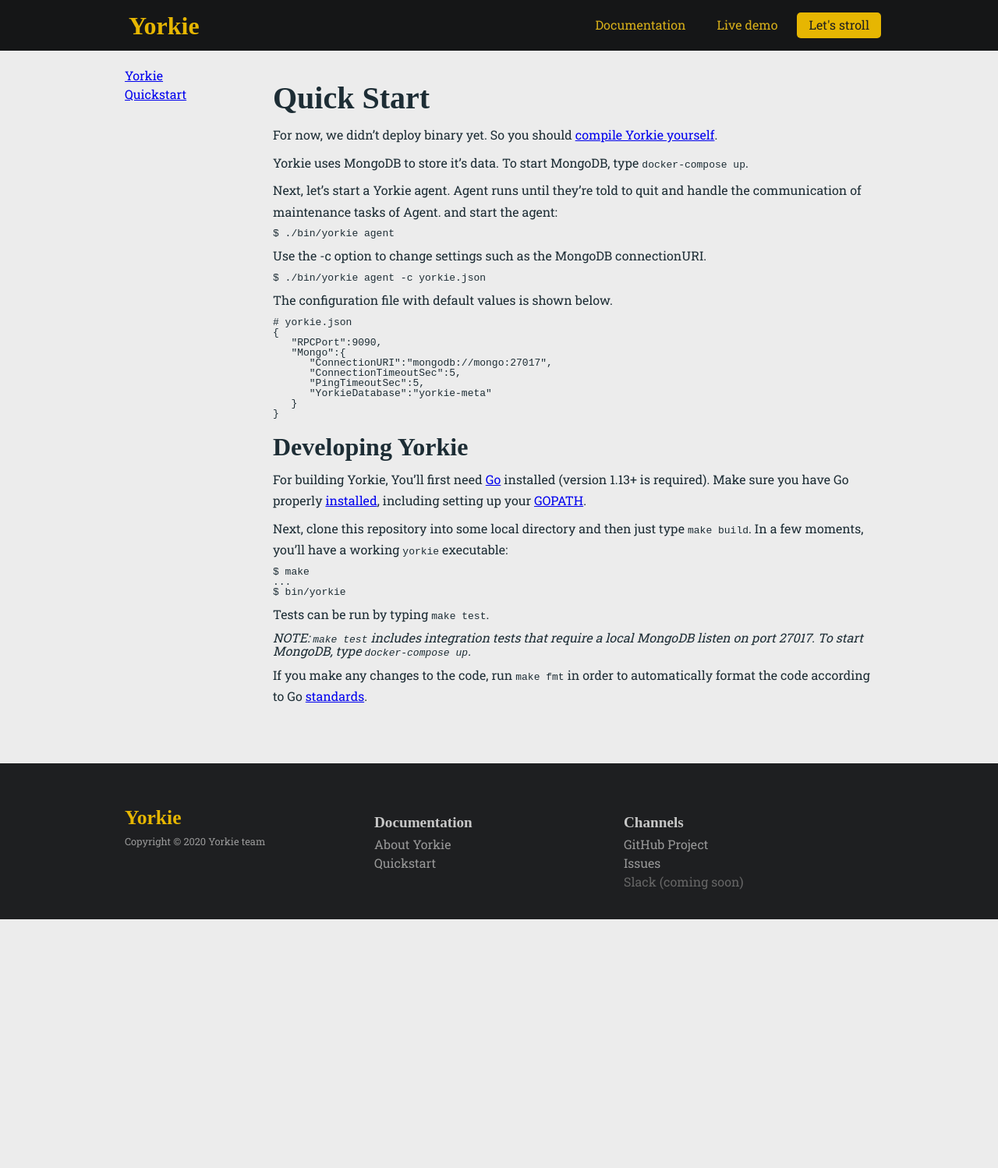
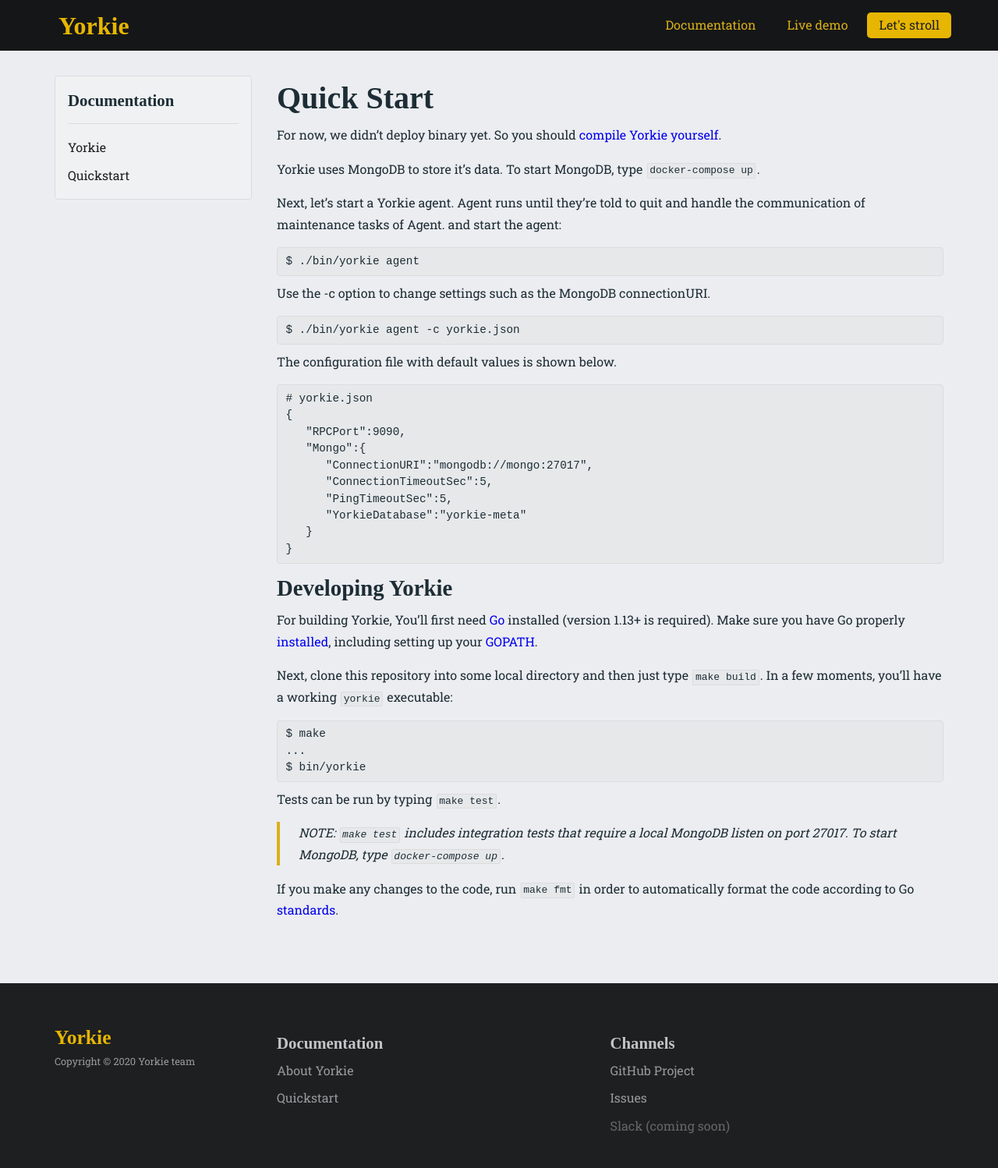
Before and after one commit to hackerwins/homepage-old, a Jekyll site: the page built from docs/master/quickstart.md, in a window 1280 px wide. Shown: the whole page at 78% size. Built offline with Jekyll 4.4.1, drawn with Linux system fonts in a browser that asks for light colours; nearby versions of some CDN libraries; some web fonts are replaced; a script that is not in the unit is left out; our own code applies the rules of GitHub Pages for plain Markdown files; before the commit the page ends 1179 px from its top, so only the background shows below that.

Commit message:
Update docs styles

```diff
--- a/_layouts/docs.html
+++ b/_layouts/docs.html
@@ -8,10 +8,14 @@
     <div class="wrapper">
       <div class="docs">
         <div class="docs-menu">
-          <ul>
-            <li><a href="/docs/master">Yorkie</a></li>
-            <li><a href="/docs/master/quickstart">Quickstart</a></li>
-          </ul>
+          <div class="menu">
+            <h4>Documentation</h4>
+            <hr>
+            <ul>
+              <li><a href="/docs/master">Yorkie</a></li>
+              <li><a href="/docs/master/quickstart">Quickstart</a></li>
+            </ul>
+          </div>
         </div>
         <div class="docs-content">
           {{ content }}
--- /dev/null
+++ b/css/docs.scss
@@ -0,0 +1,74 @@
+.docs {
+  display: flex;
+
+  @media #{$small-screen} {
+    flex-direction: column;
+  }
+
+  .docs-menu {
+    flex: 1;
+
+    .menu {
+      min-width: 160px;
+      background: $color-white-3;
+      border: 1px solid $color-gray-1;
+      border-radius: 4px;
+      padding: 0.5em 1em;
+      margin: 1em 2em 0 0;
+
+      @media #{$small-screen} {
+        margin: 1em 0;
+      }
+    }
+
+    ul {
+      list-style: none;
+    }
+
+    li {
+      a {
+        color: $color-black-1;
+      }
+    }
+  }
+
+  .docs-content {
+    flex: 3;
+
+    p {
+      margin: 0.5em 0 1em 0;
+    }
+
+    ul {
+      margin: 1em 0em 2em 2em;
+    }
+
+    em {
+      line-height: 1.725;
+      display: block;
+      padding-left: 1.5em;
+      border-left: 4px solid $color-primary;
+    }
+
+    pre {
+      background: $color-gray-0;
+      padding: 0.5em 0.8em;
+      border: 1px solid $color-gray-1;
+      border-radius: 4px;
+      overflow-x: auto;
+
+      code {
+        line-height: 1.5;
+        font-size: 1.1em;
+      }
+    }
+
+    p code {
+      background: $color-gray-0;
+      padding: 0.1em 0.2em;
+      margin: 0 0.1em;
+      border: 1px solid $color-gray-1;
+      border-radius: 2px;
+    }
+  }
+}
--- a/css/footer.scss
+++ b/css/footer.scss
@@ -31,7 +31,7 @@
 
     .sitemap {
       margin-top: 2em;
-      flex: 2;
+      flex: 3;
       display: flex;
 
       .category {
@@ -42,14 +42,6 @@
         }
 
         li {
-          a {
-            text-decoration: none;
-
-            &:hover {
-              text-decoration: underline;
-            }
-          }
-
           span.disabled {
             color: $color-gray-5;
           }
--- a/css/main.scss
+++ b/css/main.scss
@@ -9,11 +9,15 @@
 @import "hero.scss";
 @import "nav.scss";
 @import "footer.scss";
+@import "docs.scss";
 
 * {
+  box-sizing: border-box;
   line-height: 1;
   margin: 0;
+  outline: 0;
   padding: 0;
+  min-width: 0;
 }
 
 html {
@@ -43,22 +47,38 @@
 }
 
 h3 {
-  font-size: 2em;
+  font-size: 1.8em;
 }
 
 h4 {
-  font-size: 1.2em;
+  font-size: 1.3em;
+}
+
+hr {
+  margin: 1em 0;
+  border: 0;
+  border-top: 1px solid $color-gray-1;
 }
 
 p {
-  margin: 0.5em 0;
+  color: $color-content;
   font-size: 1.0em;
   line-height: 1.725;
-  color: $color-content;
+  margin: 0.5em 0;
+}
+
+a {
+  text-decoration: none;
+
+  &:hover {
+    text-decoration: underline;
+  }
 }
 
 li {
+  color: $color-content;
   font-size: 1.0em;
+  line-height: 1.725;
   margin: 0.5em 0;
 }
 
@@ -75,9 +95,8 @@
 .wrapper {
   padding: 0 30px;
   margin: 0 auto;
-  max-width: 960px;
+  max-width: 1200px;
   display: flex;
-  flex-wrap: wrap;
   flex-direction: column;
 }
 
@@ -147,32 +166,9 @@
   }
 }
 
-
 /************
- * docs
+ * demo
  ************/
-.content .docs {
-  display: flex;
-}
-
-.content .docs-menu {
-    min-width: 160px;
-    padding-right: 30px;
-}
-
-.content .docs-menu ul {
-  margin-left: 0;
-  list-style: none;
-  min-width: 0;
-}
-
-.content .docs-content {
-  -ms-flex: 1;
-  flex: 1;
-  min-width: 0;
-  position: relative;
-}
-
 .example .playground {
   display: flex;
   flex-direction: row;
@@ -180,9 +176,6 @@
   justify-content: space-between;
 }
 
-/************
- * demo
- ************/
 .playground .CodeMirror,
 .playground textarea {
   padding: 20px;
--- a/css/variables.scss
+++ b/css/variables.scss
@@ -4,16 +4,18 @@
 $color-alternative: #000;
 $color-content: #1d2d35;
 $color-normal: #1d2d35;
-$color-background: #ececec;
+$color-background: #ecedf1;
 
 $color-white-0: #ffffff;
 $color-white-1: #fafafa;
-$color-gray-0: #ececec;
-$color-gray-1: #dddddd;
-$color-gray-2: #c7c7c7;
-$color-gray-3: #aaaaaa;
-$color-gray-4: #999999;
-$color-gray-5: #666666;
+$color-white-2: #f4f5f6;
+$color-white-3: #eff1f3;
+$color-gray-0: #e6e8ea;
+$color-gray-1: #dadcde;
+$color-gray-2: #c3c4c6;
+$color-gray-3: #aaabad;
+$color-gray-4: #999a9c;
+$color-gray-5: #666769;
 $color-black-0: #151617;
 $color-black-1: #1e1f21;
 
```
